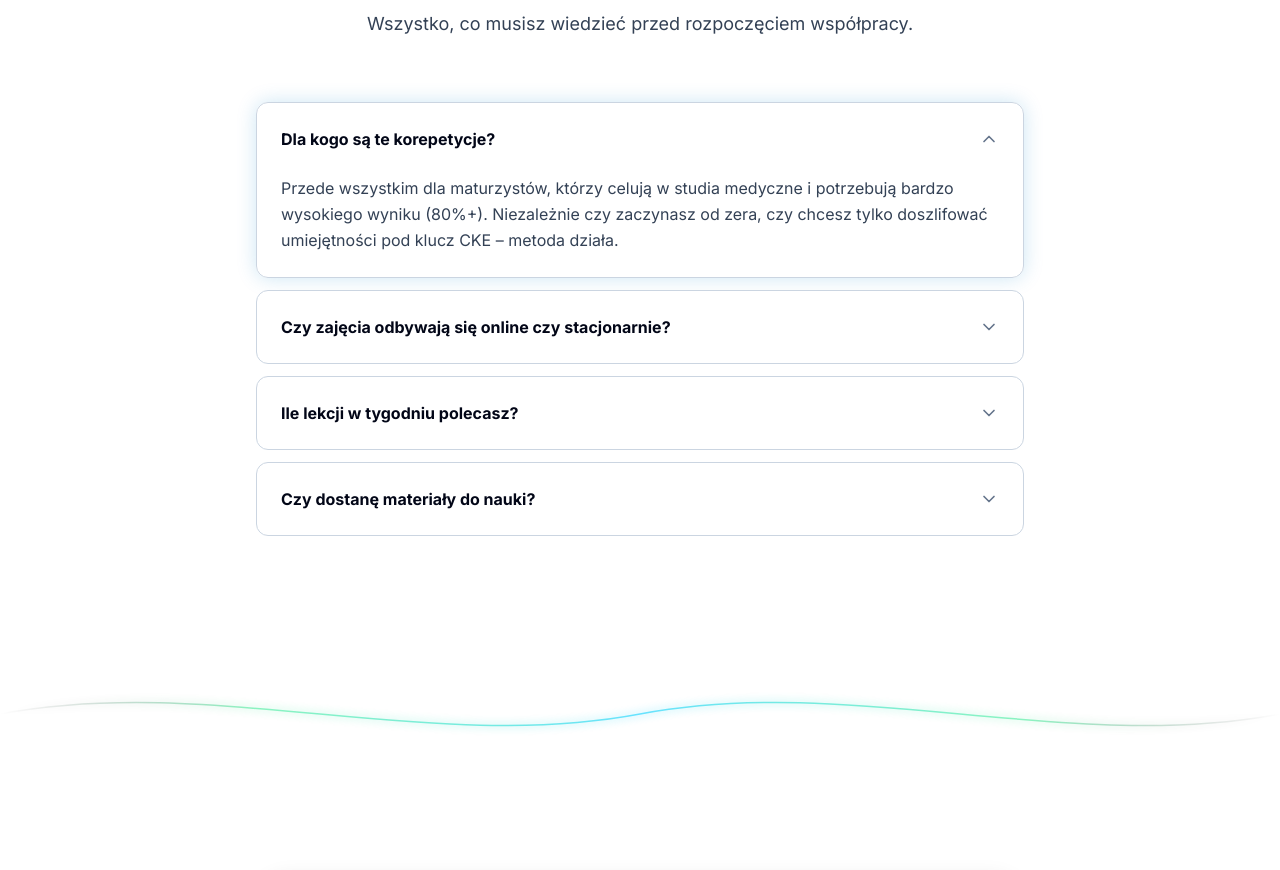
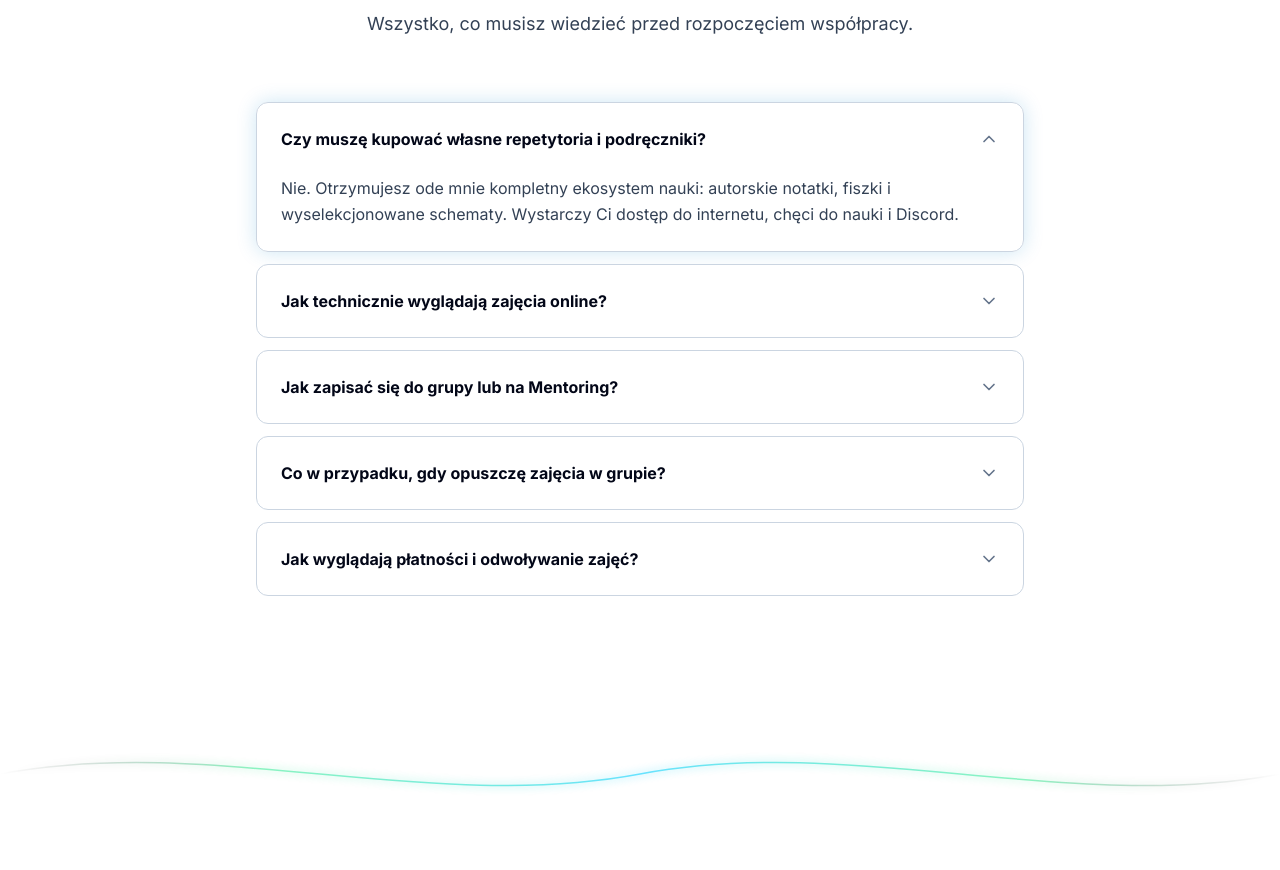
Before and after one commit to taachii/biolearn-landing, a Next.js app: page / in a window 1280 px wide. Shown: the part 5920-6790 px from the top of the page. Built offline with nearby package versions, Linux system fonts and the light colour scheme.

Commit message:
copy: update FAQ to include rules about scheduling, payments and recordings

```diff
--- a/components/sections/FaqSection.tsx
+++ b/components/sections/FaqSection.tsx
@@ -11,20 +11,24 @@ interface FaqSectionProps {
 
 const FAQS = [
   {
-    question: "Dla kogo są te korepetycje?",
-    answer: "Przede wszystkim dla maturzystów, którzy celują w studia medyczne i potrzebują bardzo wysokiego wyniku (80%+). Niezależnie czy zaczynasz od zera, czy chcesz tylko doszlifować umiejętności pod klucz CKE – metoda działa."
+    question: "Czy muszę kupować własne repetytoria i podręczniki?",
+    answer: "Nie. Otrzymujesz ode mnie kompletny ekosystem nauki: autorskie notatki, fiszki i wyselekcjonowane schematy. Wystarczy Ci dostęp do internetu, chęci do nauki i Discord."
   },
   {
-    question: "Czy zajęcia odbywają się online czy stacjonarnie?",
-    answer: "Wszystkie lekcje odbywają się w 100% online za pośrednictwem wybranego komunikatora (np. Google Meet, Skype, Discord) z wykorzystaniem wirtualnej tablicy."
+    question: "Jak technicznie wyglądają zajęcia online?",
+    answer: "Łączymy się na prywatnym serwerze Discord. Udostępniam ekran ze swojego iPada, na którym na żywo rozrysowuję schematy i tłumaczę zagadnienia. Ty w 100% skupiasz się na przyswajaniu wiedzy. Nie musisz nawet mieć włączonej kamerki."
   },
   {
-    question: "Ile lekcji w tygodniu polecasz?",
-    answer: "Standardowo zalecam 1-2 lekcje w tygodniu po 60 minut. To optymalny czas, aby omówić nowy materiał i na bieżąco rozwiewać wątpliwości z Twojej samodzielnej pracy."
+    question: "Jak zapisać się do grupy lub na Mentoring?",
+    answer: "Zgłoszenia na pakiety miesięczne przyjmuję mailowo lub telefonicznie (dane znajdziesz w sekcji Kontakt). Ustalimy wspólnie stały, dogodny termin, który zostanie z Tobą przypisany aż do samej matury."
   },
   {
-    question: "Czy dostanę materiały do nauki?",
-    answer: "Tak! Do każdej lekcji dostajesz autorskie notatki, schematy i zestawy wyselekcjonowanych zadań maturalnych. Nie musisz kupować dziesiątek repetytoriów."
+    question: "Co w przypadku, gdy opuszczę zajęcia w grupie?",
+    answer: "Nic nie tracisz! Każde zajęcia (za zgodą grupy) są nagrywane i lądują na naszym prywatnym kanale. Otrzymujesz również komplet autorskich notatek i fiszek z danej lekcji, więc możesz nadrobić materiał w dowolnym momencie."
+  },
+  {
+    question: "Jak wyglądają płatności i odwoływanie zajęć?",
+    answer: "Pakiety miesięczne opłacane są z góry (BLIK / Przelew). Zajęcia typu \"Pogotowie 1:1\" opłacasz przy rezerwacji terminu. Pojedyncze spotkania 1:1 możesz bezpłatnie odwołać lub przenieść maksymalnie do 24 godzin przed ich startem. Szanujmy swój czas!"
   }
 ];
 
```
